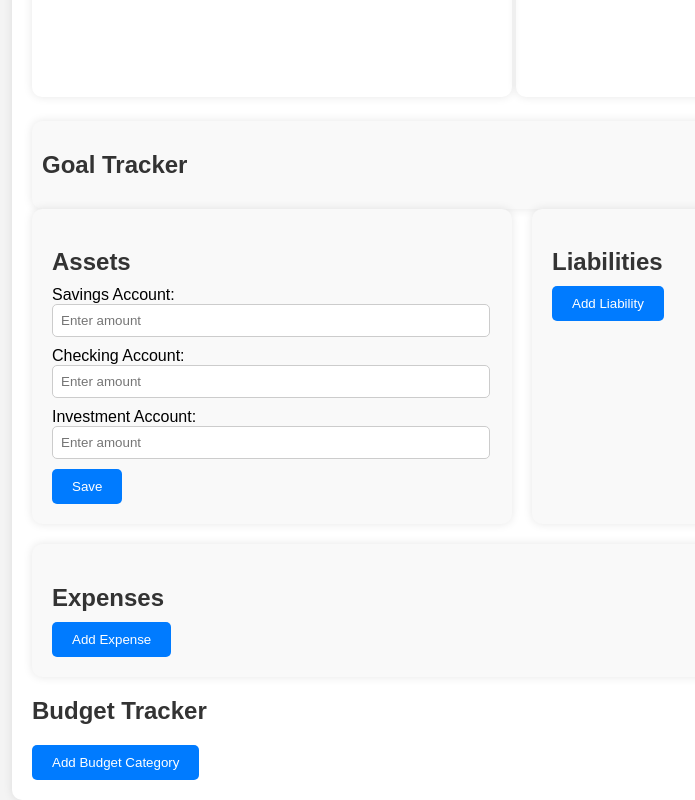
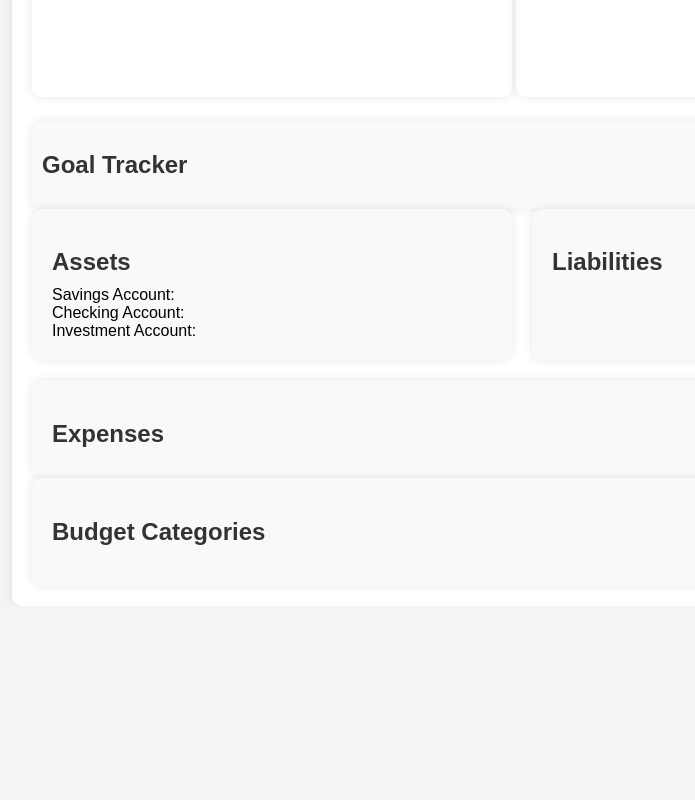
Before and after one commit to teshiwaruingi/BudgetingProject, a plain HTML site: page index.html in a window 1280 px wide. Shown: the part 621-1421 px from the top of the page, without its empty margins (108-803 px from the left). After the commit the page ends 1227 px from the top, so only its background shows below. Drawn offline with nearby package versions, Linux system fonts and the light colour scheme.

Commit message:
Updated more things

```diff
--- a/index.html
+++ b/index.html
@@ -35,24 +35,24 @@
                 <h2>Assets</h2>
                 <div id="savings">
                     <label for="savings">Savings Account:</label>
-                    <input type="number" id="savingsAmount" placeholder="Enter amount">
+                    <!-- <input type="number" id="savingsAmount" placeholder="Enter amount"> -->
                 </div>
                 <div id="checking">
                     <label for="checking">Checking Account:</label>
-                    <input type="number" id="checkingAmount" placeholder="Enter amount">
+                    <!-- <input type="number" id="checkingAmount" placeholder="Enter amount"> -->
                 </div>
                 <div id="investment">
                     <label for="investment">Investment Account:</label>
-                    <input type="number" id="investmentAmount" placeholder="Enter amount">
+                    <!-- <input type="number" id="investmentAmount" placeholder="Enter amount"> -->
                 </div>
-                <button onclick="saveData()">Save</button>
+                <!-- <button onclick="saveData()">Save</button> -->
             </section>
             <section id="liabilities">
                 <h2>Liabilities</h2>
                 <div id="liabilityInputs">
                     <!-- Inputs for liabilities will be added dynamically -->
                 </div>
-                <button onclick="addLiabilityInput()">Add Liability</button>
+                <!-- <button onclick="addLiabilityInput()">Add Liability</button> -->
             </section>
         </section>
         <section id="expenses">
@@ -60,14 +60,14 @@
             <div id="expenseInputs">
                 <!-- Inputs for expenses will be added dynamically -->
             </div>
-            <button onclick="addExpenseInput()">Add Expense</button>
+            <!-- <button onclick="addExpenseInput()">Add Expense</button> -->
         </section>
         <section id="budget">
-            <h2>Budget Tracker</h2>
+            <h2>Budget Categories</h2>
             <div id="budgetInputs">
                 <!-- Inputs for budget categories will be added dynamically -->
             </div>
-            <button onclick="addBudgetInput()">Add Budget Category</button>
+            <!-- <button onclick="addBudgetInput()">Add Budget Category</button> -->
         </section>
         <div id="netWorth"></div>
     </main>
--- a/style.css
+++ b/style.css
@@ -108,7 +108,8 @@ canvas {
 /* Adjust styles for the Assets and Liabilities sections if needed */
 #assets,
 #liabilities,
-#expenses {
+#expenses,
+#budget {
     background-color: #f9f9f9; /* Light gray background */
     padding: 20px;
     border-radius: 10px;
```
Also changed, not shown: budget.css (+7 -0 lines), budget.html (+3 -0 lines).
